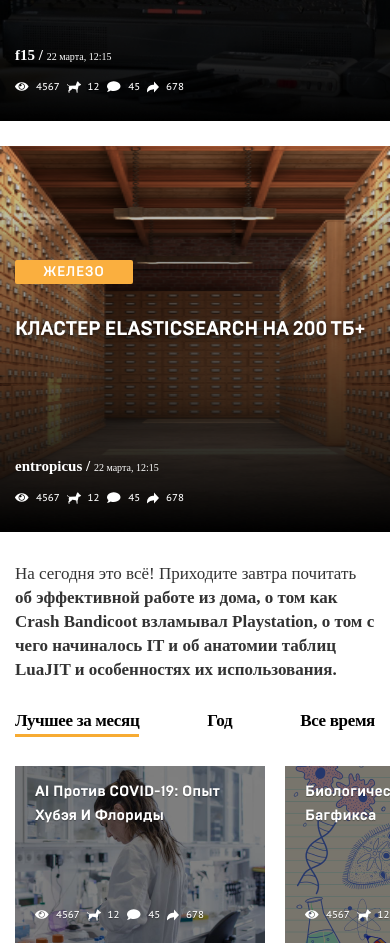
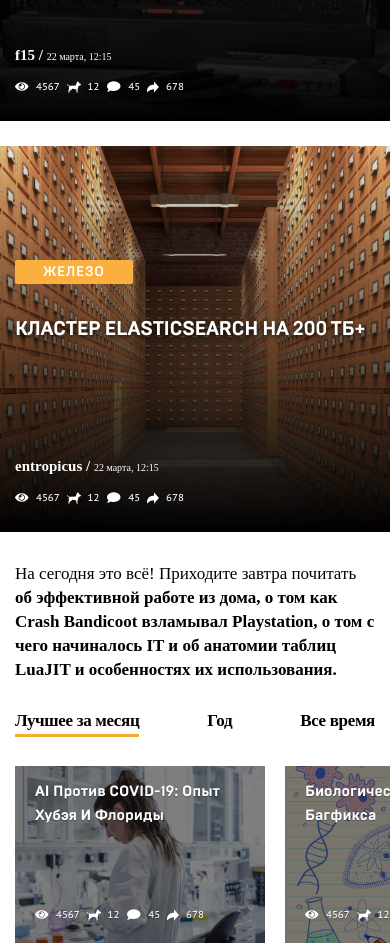
Before and after one commit to immo0rtal/snp-task1, a website: page index.html in a window 390 px wide. Shown: the part 848-1794 px from the top of the page. Drawn offline with Linux system fonts and the light colour scheme; a web font is replaced by a local one.

Commit message:
fix problems

```diff
--- a/src/scss/style.scss
+++ b/src/scss/style.scss
@@ -759,7 +759,7 @@
 
                     .nav__item {
                       font-family: "ptsans";
-                      font-weight: bold;
+                      font-weight: bolder;
                       color: black;
                       cursor: pointer;
                       text-decoration: none;
@@ -1075,7 +1075,7 @@
             font-weight: normal;
             font-size: 17px;
             line-height: 24px;
-            color: #333333;
+            color: #000;
           }
 
           .articles__news-bar {
@@ -2072,6 +2072,9 @@
 
                   .main-news__item__inside {
                     padding: 114px 15px 26px 15px;
+                    background: url(../images/3Article.png);
+                    background-size: cover;
+                    background-position: center;
 
                     .inside__side-items {
                       margin-top: 40px;
@@ -2271,6 +2274,7 @@
                 .side-items__medium {
                   .main-news__item__inside {
                     background: url("../images/3Article.png");
+                    background-size: 100%;
                   }
                 }
               }
```
Also changed, not shown: dist/css/style.css, dist/css/style.min.css.
